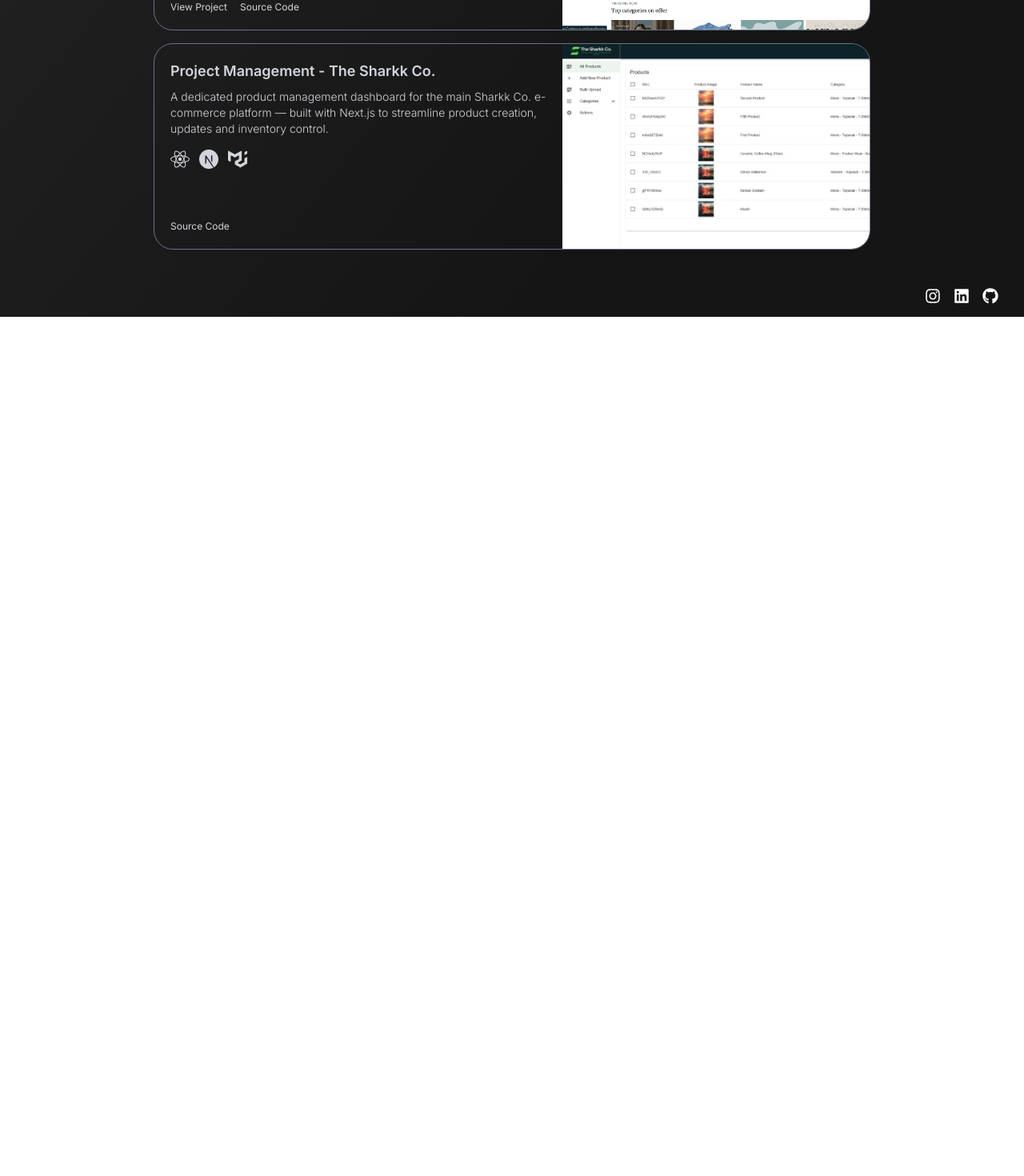
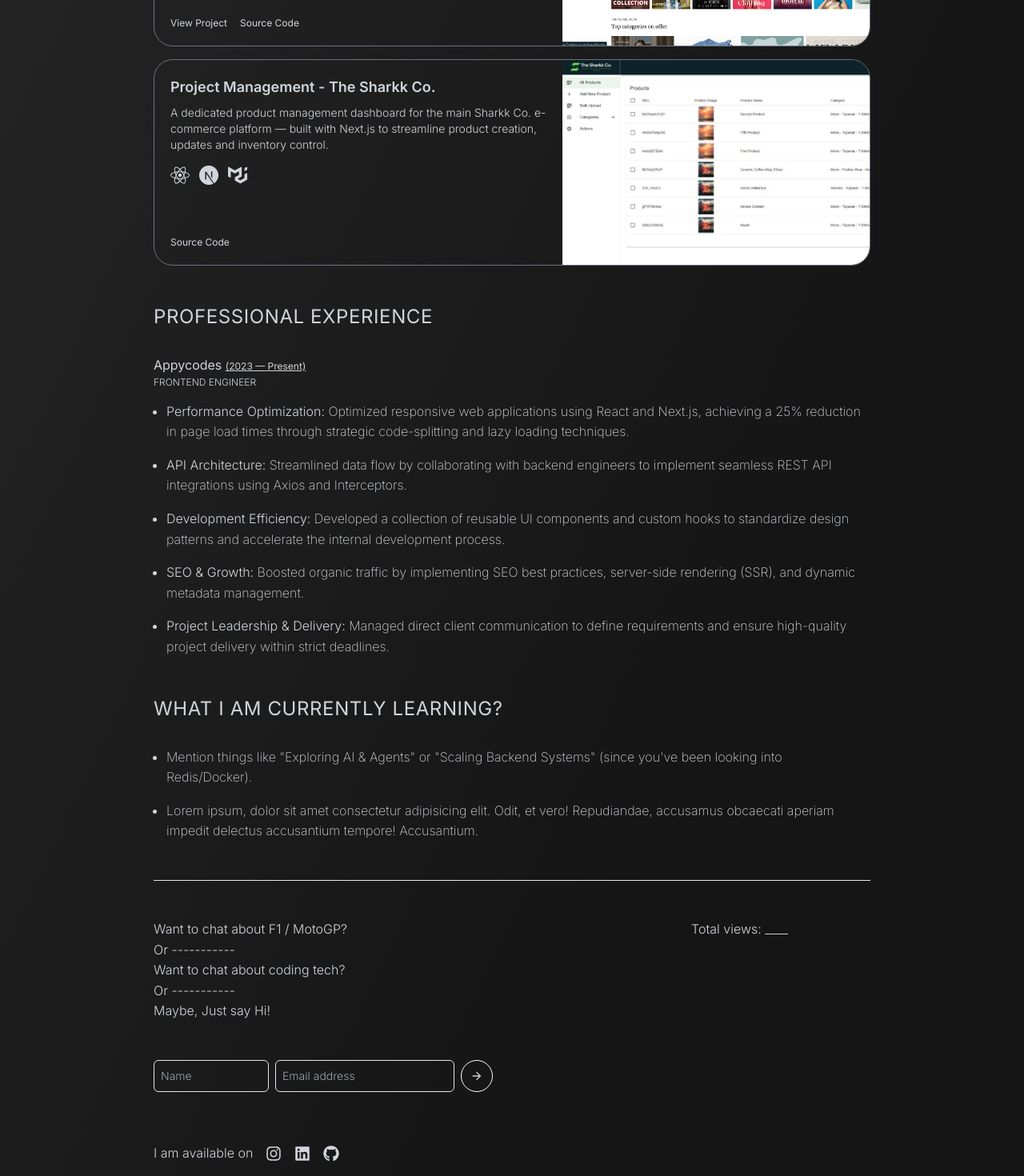
Before and after one commit to ashdephoenix123/developer-portfolio, a Next.js app: page /projects in a window 1280 px wide. Shown: the part 1223-2693 px from the top of the page at 80% size. Before the commit the page ends 1619 px from the top, so only its background shows below. Built offline with nearby package versions, Linux system fonts and the light colour scheme.

Commit message:
feat: Set up initial portfolio website with core pages and components for About, Experience, Projects, Tech Stacks, and Current Learning.

```diff
--- /dev/null
+++ b/app/component/CurrentLearning.js
@@ -0,0 +1,23 @@
+import React from "react";
+import Header from "./common/Header";
+
+const CurrentLearning = () => {
+  return (
+    <section className="experience text-gray-300">
+      <Header>What I am currently learning?</Header>
+      <ul className="mt-4 ps-4 list-disc space-y-4">
+        <li className="font-extralight">
+          Mention things like "Exploring AI & Agents" or "Scaling Backend
+          Systems" (since you've been looking into Redis/Docker).
+        </li>
+        <li className="font-extralight">
+          Lorem ipsum, dolor sit amet consectetur adipisicing elit. Odit, et
+          vero! Repudiandae, accusamus obcaecati aperiam impedit delectus
+          accusantium tempore! Accusantium.
+        </li>
+      </ul>
+    </section>
+  );
+};
+
+export default CurrentLearning;
--- /dev/null
+++ b/app/component/Experience.js
@@ -0,0 +1,47 @@
+import React from "react";
+import Header from "./common/Header";
+
+const Experience = () => {
+  return (
+    <section className="experience text-gray-300">
+      <Header>Professional Experience</Header>
+      <div>
+        <h4 className="text-md">
+          Appycodes <span className="text-xs underline">(2023 — Present)</span>
+        </h4>
+        <p className="uppercase font-light text-xs">Frontend Engineer</p>
+      </div>
+      <ul className="mt-4 ps-4 list-disc space-y-4">
+        <li className="font-extralight">
+          <span className="font-light">Performance Optimization: </span>
+          Optimized responsive web applications using React and Next.js,
+          achieving a 25% reduction in page load times through strategic
+          code-splitting and lazy loading techniques.
+        </li>
+        <li className="font-extralight">
+          <span className="font-light">API Architecture: </span>
+          Streamlined data flow by collaborating with backend engineers to
+          implement seamless REST API integrations using Axios and Interceptors.
+        </li>
+        <li className="font-extralight">
+          <span className="font-light">Development Efficiency: </span>
+          Developed a collection of reusable UI components and custom hooks to
+          standardize design patterns and accelerate the internal development
+          process.
+        </li>
+        <li className="font-extralight">
+          <span className="font-light">SEO & Growth: </span>
+          Boosted organic traffic by implementing SEO best practices,
+          server-side rendering (SSR), and dynamic metadata management.
+        </li>
+        <li className="font-extralight">
+          <span className="font-light">Project Leadership & Delivery: </span>
+          Managed direct client communication to define requirements and ensure
+          high-quality project delivery within strict deadlines.
+        </li>
+      </ul>
+    </section>
+  );
+};
+
+export default Experience;
--- a/app/component/Footer.js
+++ b/app/component/Footer.js
@@ -2,7 +2,7 @@
 
 import Link from "next/link";
 import { FaGithub, FaInstagram, FaLinkedin } from "react-icons/fa";
-import { motion } from "framer-motion";
+import { IoMdArrowForward } from "react-icons/io";
 
 const itemVariant = {
   initial: { opacity: 0, y: 20 },
@@ -44,15 +44,45 @@
 
 const Footer = () => {
   return (
-    <footer className="footer py-4 w-full">
-      <motion.ul
+    <footer className="grid grid-cols-4 text-gray-300 font-light border-t pt-12">
+      <div className="footer-left col-span-3">
+        <p>Want to chat about F1 / MotoGP?</p>
+        <p>Or -----------</p>
+        <p>Want to chat about coding tech?</p>
+        <p>Or -----------</p>
+        <p>Maybe, Just say Hi!</p>
+
+        <div className="flex gap-2 my-12">
+          <input
+            name="name"
+            type="text"
+            className="bg-transparent border rounded-md px-2 py-1 placeholder:text-sm text-sm w-36"
+            placeholder="Name"
+          />
+          <input
+            name="email"
+            type="text"
+            className="bg-transparent border rounded-md px-2 py-1 placeholder:text-sm text-sm w-56"
+            placeholder="Email address"
+          />
+          <button
+            type="button"
+            className="border border-white rounded-full h-10 w-10 flex justify-center items-center"
+          >
+            <IoMdArrowForward />
+          </button>
+        </div>
+
+        <div className="py-4 w-full flex justify-start">
+          <p>I am available on </p>
+          <ul
             variants={containerVariant}
             initial="initial"
             whileInView="final"
-        className="flex flex-wrap items-center justify-end max-[677px]:justify-center px-4 lg:px-8"
+            className="flex flex-wrap items-center justify-end max-[677px]:justify-center px-4 lg:px-2"
           >
             {socials.map((social) => (
-          <motion.li
+              <li
                 variants={itemVariant}
                 key={social.id}
                 className="mx-2 last:mx-0 last:ml-2 hover:underline"
@@ -60,9 +90,12 @@
                 <Link target="_blank" href={social.href}>
                   <social.icon size={20} />
                 </Link>
-          </motion.li>
+              </li>
             ))}
-      </motion.ul>
+          </ul>
+        </div>
+      </div>
+      <div className="footer-right">Total views: ____</div>
     </footer>
   );
 };
--- a/app/component/ProjectsInline.js
+++ b/app/component/ProjectsInline.js
@@ -1,8 +1,10 @@
+import Header from "./common/Header";
 import ProjectCard from "./Projects/ProjectCard.projects";
 
 const ProjectsInline = ({ projects }) => {
   return (
-    <>
+    <section className="projects space-y-8">
+      <Header>Projects</Header>
       <div className="flex flex-col gap-4">
         {projects.map((project) => (
           <ProjectCard
@@ -17,7 +19,7 @@
           />
         ))}
       </div>
-    </>
+    </section>
   );
 };
 
--- a/app/component/TechStacks.js
+++ b/app/component/TechStacks.js
@@ -1,5 +1,6 @@
 import Image from "next/image";
 import React from "react";
+import Header from "./common/Header";
 
 const techStacks = [
   { name: "HTML", imagesrc: "html" },
@@ -20,10 +21,8 @@
 
 const Techs = () => {
   return (
-    <div className="my-12">
-      <p className="text-xl mb-8 font-semibold text-gray-300">
-        Frequently used Tech Stacks:
-      </p>
+    <section className="techStacks">
+      <Header>Frequently used Tech Stacks:</Header>
       <div className="grid [grid-template-columns:repeat(auto-fill,minmax(80px,1fr))] gap-4">
         {techStacks.map((tech) => {
           return (
@@ -41,7 +40,7 @@
           );
         })}
       </div>
-    </div>
+    </section>
   );
 };
 
--- /dev/null
+++ b/app/component/common/Header.js
@@ -0,0 +1,11 @@
+import React from "react";
+
+const Header = ({ children }) => {
+  return (
+    <h3 className="text-2xl mb-8 font-normal tracking-wide text-gray-300 uppercase">
+      {children}
+    </h3>
+  );
+};
+
+export default Header;
--- a/app/layout.js
+++ b/app/layout.js
@@ -21,10 +21,9 @@
       <body>
         <main className="flex flex-col gap-1 md:gap-4 lg:gap-8 justify-between">
           <Navbar />
-          <div className="min-h-[calc(100vh-201px)] px-4 lg:px-8 flex flex-col justify-center">
+          <div className="px-4 lg:px-8 flex flex-col justify-center">
             {children}
           </div>
-          <Footer />
         </main>
       </body>
     </html>
--- a/app/page.js
+++ b/app/page.js
@@ -1,5 +1,11 @@
 import Head from "next/head";
 import About from "./component/About";
+import Techs from "./component/TechStacks";
+import ProjectsInline from "./component/ProjectsInline";
+import Experience from "./component/Experience";
+import CurrentLearning from "./component/CurrentLearning";
+import Footer from "./component/Footer";
+import projects from "@/projects.mock";
 
 export const metadata = {
   title: "Akash Sarki - Web Developer Portfolio",
@@ -17,6 +23,13 @@
         <meta property="og:url" content="https://www.akashsarki.com" />
       </Head>
       <About />
+      <div className="max-w-4xl mx-auto space-y-12">
+        <Techs />
+        <ProjectsInline projects={projects} />
+        <Experience />
+        <CurrentLearning />
+        <Footer />
+      </div>
     </>
   );
 }
--- a/app/projects/page.js
+++ b/app/projects/page.js
@@ -1,12 +1,18 @@
 import projects from "@/projects.mock";
 import ProjectsInline from "../component/ProjectsInline";
 import Techs from "../component/TechStacks";
+import Experience from "../component/Experience";
+import CurrentLearning from "../component/CurrentLearning";
+import Footer from "../component/Footer";
 
 const ProjectsPage = () => {
   return (
-    <div className="max-w-4xl mx-auto">
+    <div className="max-w-4xl mx-auto space-y-12">
       <Techs />
       <ProjectsInline projects={projects} />
+      <Experience />
+      <CurrentLearning />
+      <Footer />
     </div>
   );
 };
```
Lines whose indentation alone changed are shown as unchanged.
